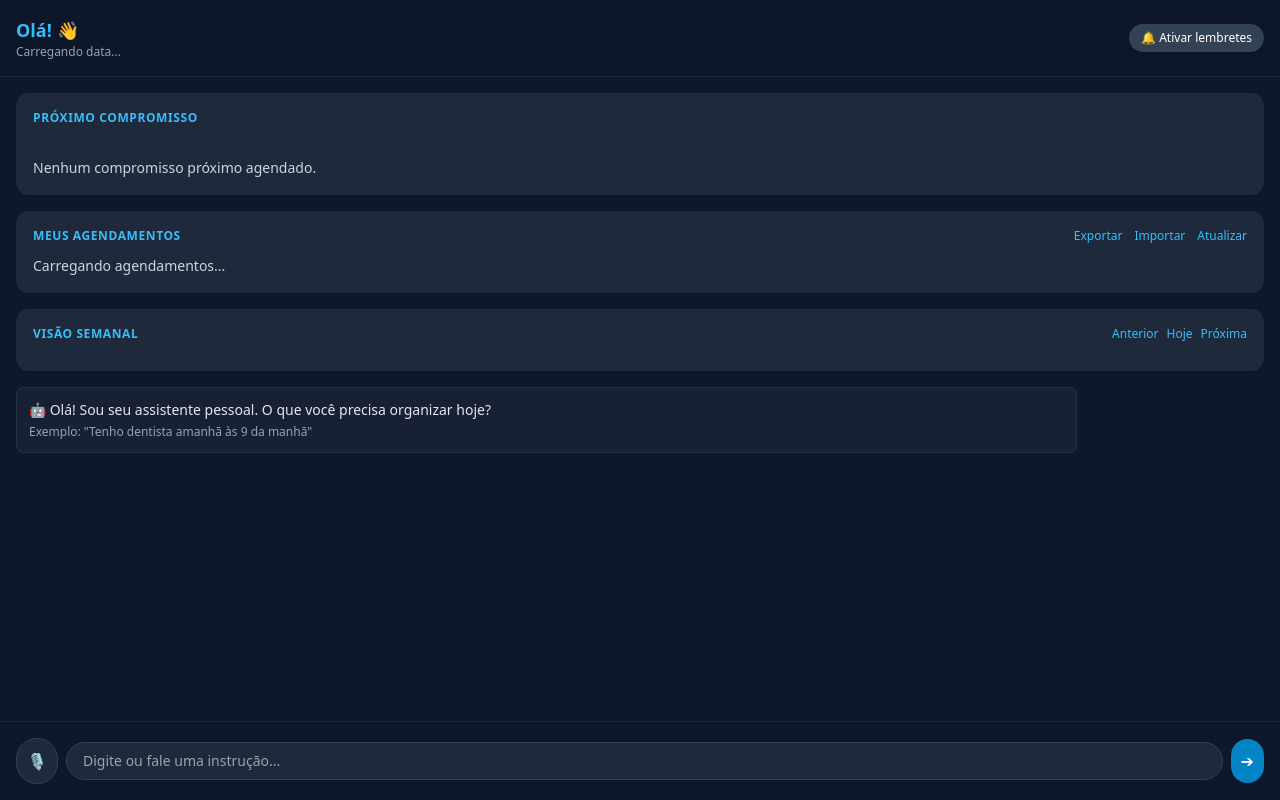
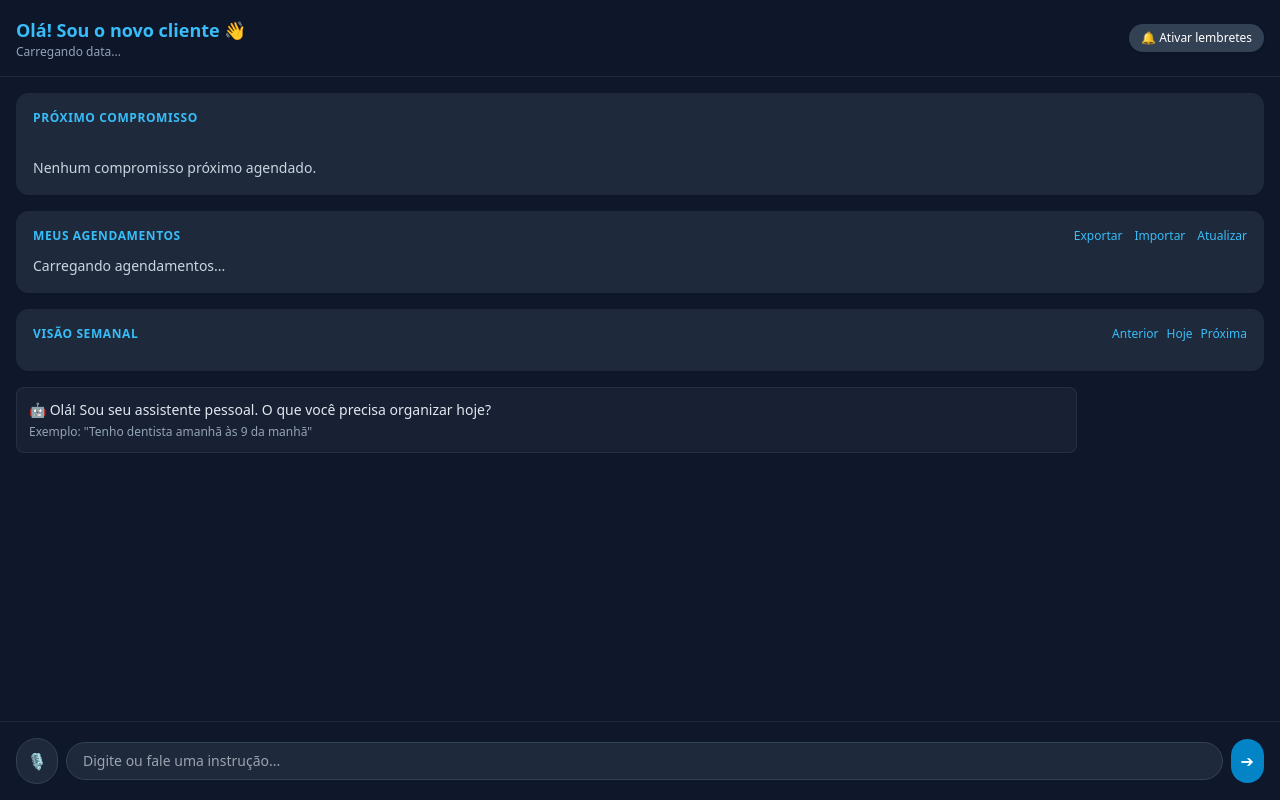
Before and after one commit to Howami-AS/agentepessoal, a plain HTML site: page index.html in a window 1280 px wide. Drawn offline with nearby package versions, Linux system fonts and the light colour scheme.

Commit message:
novo cliente

```diff
--- a/index.html
+++ b/index.html
@@ -30,7 +30,7 @@
   <!-- Cabeçalho -->
   <header class="p-4 border-b border-slate-800 flex justify-between items-center bg-slate-900/50 backdrop-blur">
     <div>
-      <h1 class="text-lg font-bold text-sky-400">Olá! 👋</h1>
+      <h1 class="text-lg font-bold text-sky-400">Olá! Sou o novo cliente 👋</h1>
       <p id="current-date" class="text-xs text-slate-400">Carregando data...</p>
     </div>
     <button id="install-btn" class="hidden bg-sky-600 hover:bg-sky-500 text-white text-xs px-3 py-1.5 rounded-full font-medium shadow">
```
